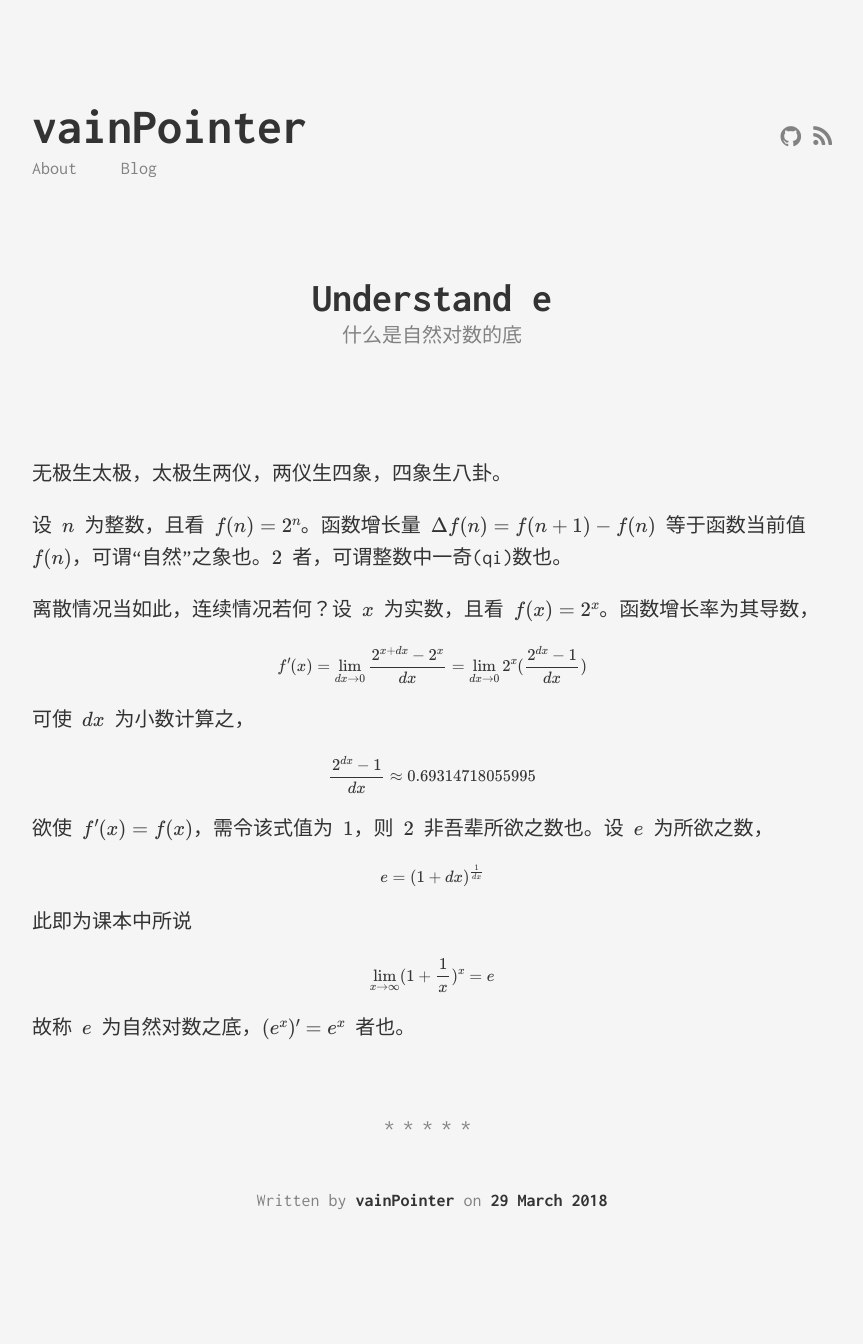
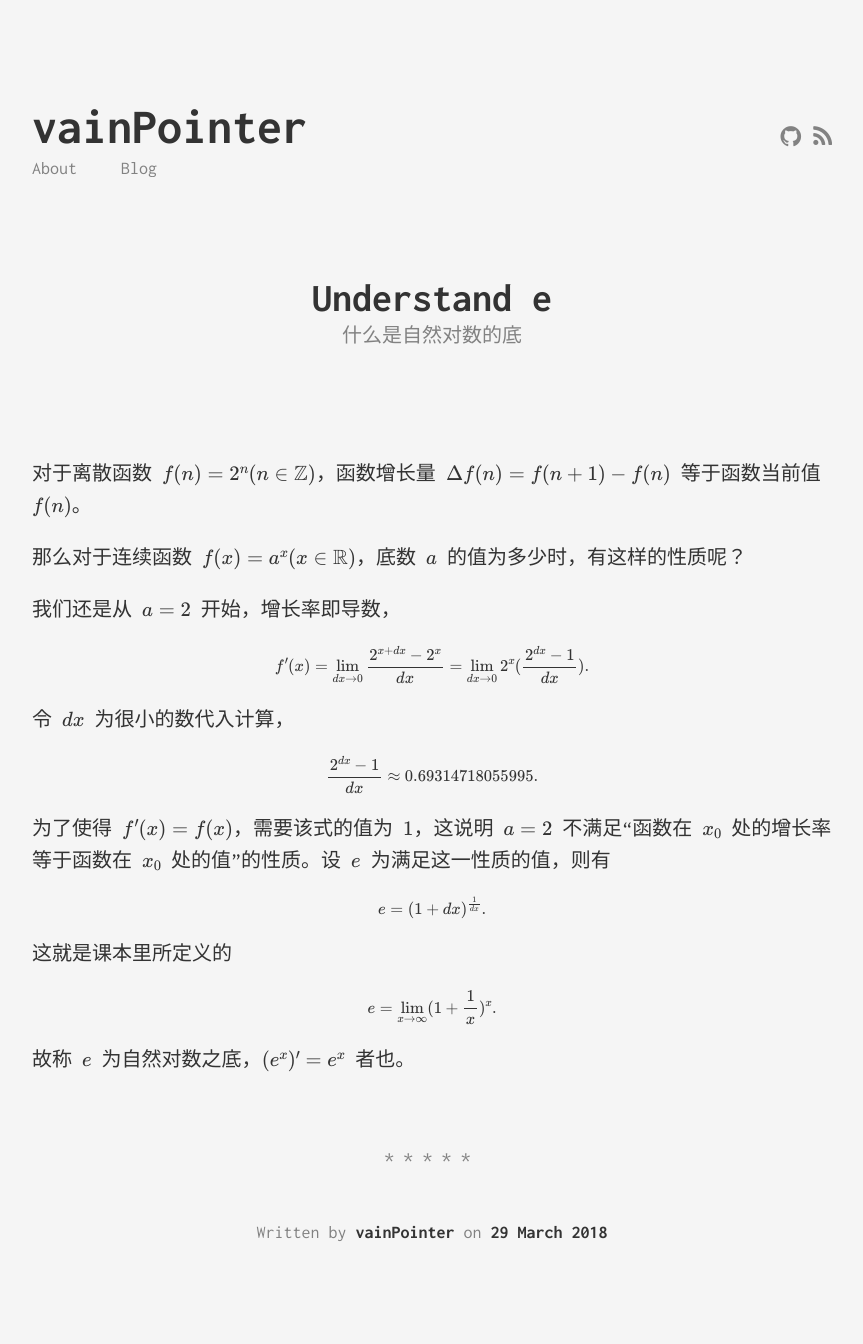
Before and after one commit to vainPointer/vainPointer.github.io, a Jekyll site: the page built from _posts/2018-03-29-understand-e.markdown, in a window 1280 px wide. Shown: the whole page, without its empty margins (208-1071 px from the left). Built offline with Jekyll 4.4.1, drawn with Linux system fonts in a browser that asks for light colours; formulas are drawn with MathJax 3; before the commit the page ends 1312 px from its top, so only the background shows below that.

Commit message:
Understand e

```diff
--- a/_posts/2018-03-29-understand-e.markdown
+++ b/_posts/2018-03-29-understand-e.markdown
@@ -6,24 +6,24 @@ date:   2018-03-29 13:12:21 +0800
 categories: [math]
 ---
 
-无极生太极，太极生两仪，两仪生四象，四象生八卦。
+对于离散函数 $f(n) = 2^n (n \in \mathbb{Z})$，函数增长量 $\Delta f(n) = f(n+1) - f(n)$ 等于函数当前值 $f(n)$。
 
-设 $n$ 为整数，且看 $f(n) = 2^n$。函数增长量 $\Delta f(n) = f(n+1) - f(n)$ 等于函数当前值 $f(n)$，可谓“自然”之象也。$2$ 者，可谓整数中一奇(qi)数也。
+那么对于连续函数 $f(x) = a^x (x \in \mathbb{R})$，底数 $a$ 的值为多少时，有这样的性质呢？
 
-离散情况当如此，连续情况若何？设 $x$ 为实数，且看 $f(x) = 2^x$。函数增长率为其导数，
+我们还是从 $a = 2$ 开始，增长率即导数，
 
-$$f'(x)=\lim_{dx\to0}\frac{2^{x+dx}-2^x}{dx}=\lim_{dx\to0}2^x(\frac{2^{dx}-1}{dx})$$
+$$f'(x)=\lim_{dx\to0}\frac{2^{x+dx}-2^x}{dx}=\lim_{dx\to0}2^x(\frac{2^{dx}-1}{dx}).$$
 
-可使 $dx$ 为小数计算之，
+令 $dx$ 为很小的数代入计算，
 
-$$\frac{2^{dx}-1}{dx}\approx0.69314718055995$$
+$$\frac{2^{dx}-1}{dx}\approx0.69314718055995.$$
 
-欲使 $f'(x) = f(x)$，需令该式值为 $1$，则 $2$ 非吾辈所欲之数也。设 $e$ 为所欲之数，
+为了使得 $f'(x) = f(x)$，需要该式的值为 $1$，这说明 $a = 2$ 不满足“函数在 $x_0$ 处的增长率等于函数在 $x_0$ 处的值”的性质。设 $e$ 为满足这一性质的值，则有
 
-$$e=(1+dx)^{\frac{1}{dx}}$$
+$$e=(1+dx)^{\frac{1}{dx}}.$$
 
-此即为课本中所说
+这就是课本里所定义的
 
-$$\lim_{x\to\infty}(1+\frac{1}{x})^x=e$$
+$$e=\lim_{x\to\infty}(1+\frac{1}{x})^x.$$
 
 故称 $e$ 为自然对数之底，$(e^x)' = e^x$ 者也。
```
